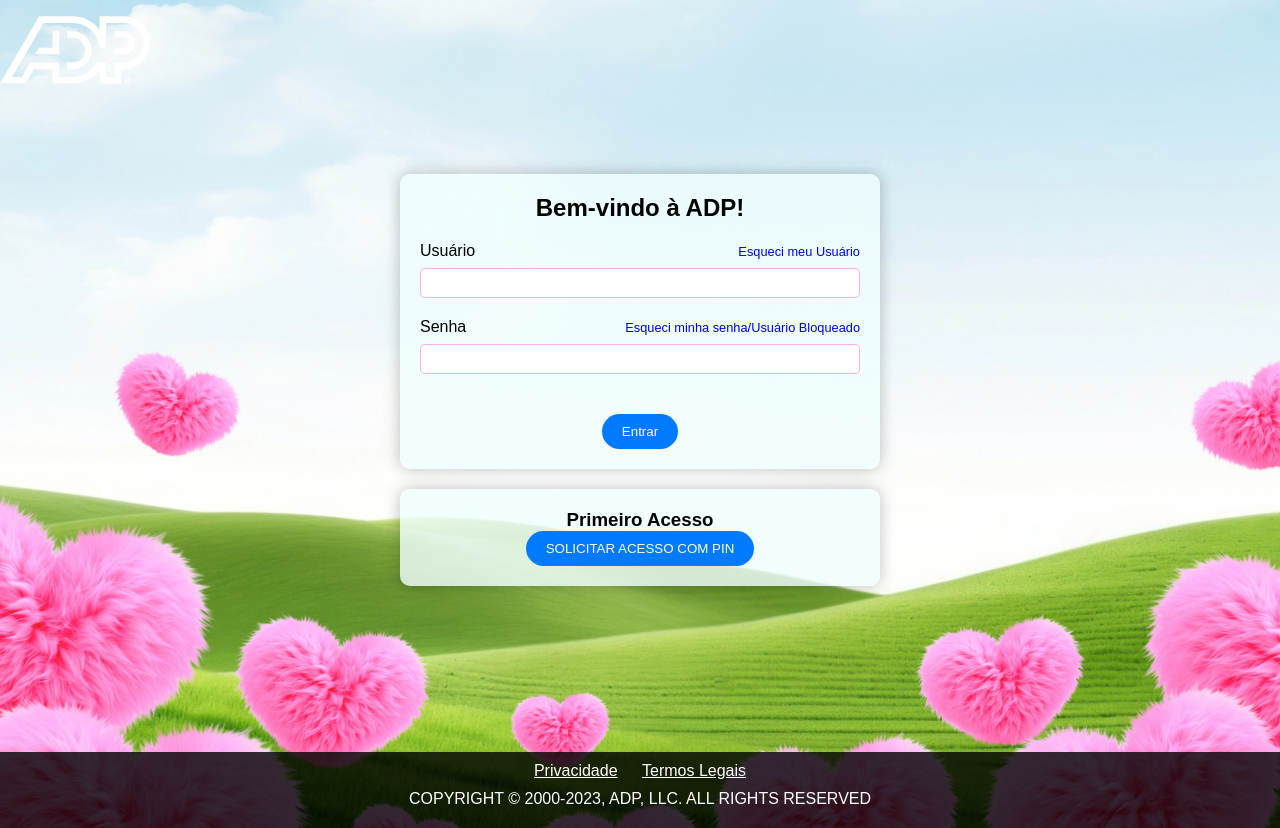
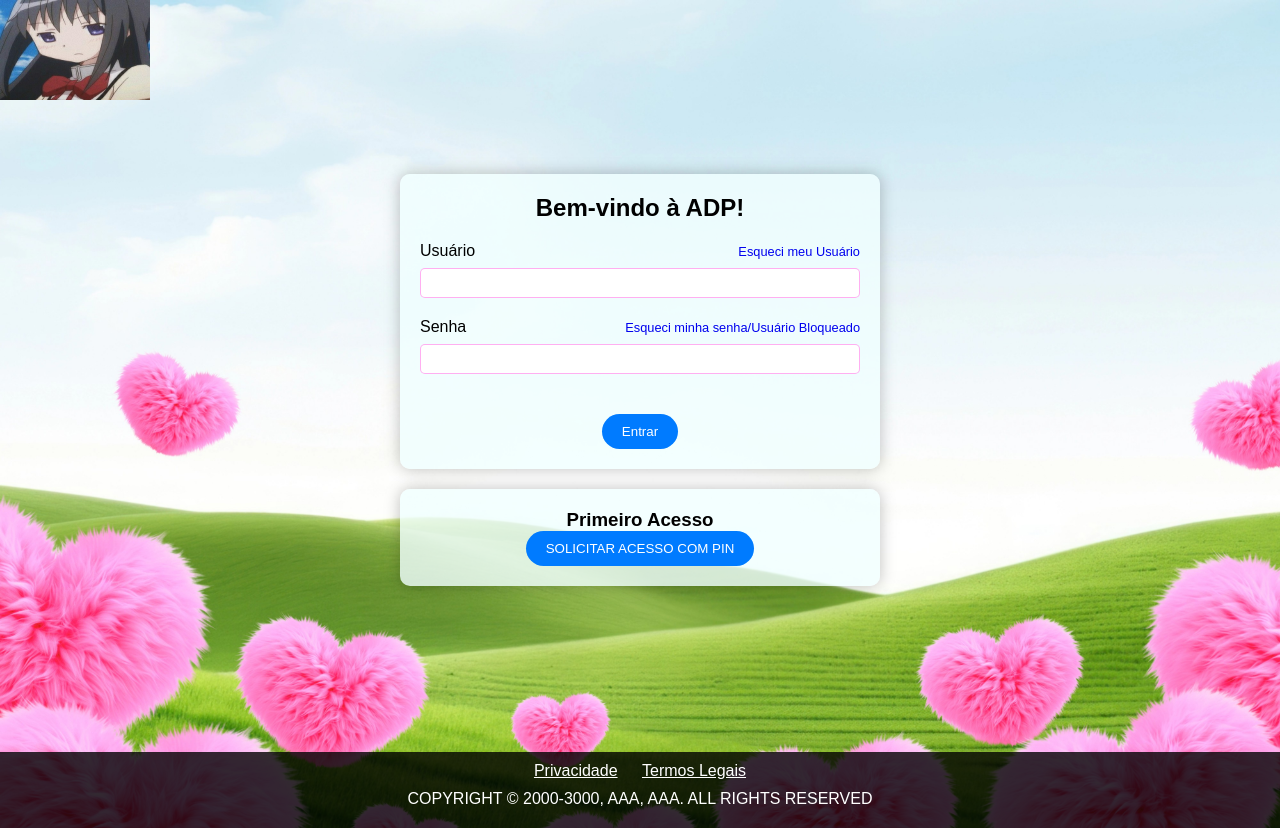
Before and after one commit to guiswp/projeto01, a plain HTML site: page index.html in a window 1280 px wide. Drawn offline with Linux system fonts and the light colour scheme.

Commit message:
Editei algumas coisas que podiam dar direitos autorais

```diff
--- a/index.html
+++ b/index.html
@@ -10,7 +10,7 @@
 
     <nav>
         <picture>
-            <img src="imagens/my-org.svg" alt="Logo ADP">
+            <img src="imagens/icon.jpg" alt="Logo ADP">
         </picture>
     </nav>
 
@@ -58,7 +58,7 @@
         </section>
         <section>
             <p>
-                COPYRIGHT © 2000-2023, ADP, LLC. ALL RIGHTS RESERVED
+                COPYRIGHT © 2000-3000, AAA, AAA. ALL RIGHTS RESERVED
             </p>
         </section>
     </footer>
```
Also changed, not shown: imagens/icon.jpg (added).
